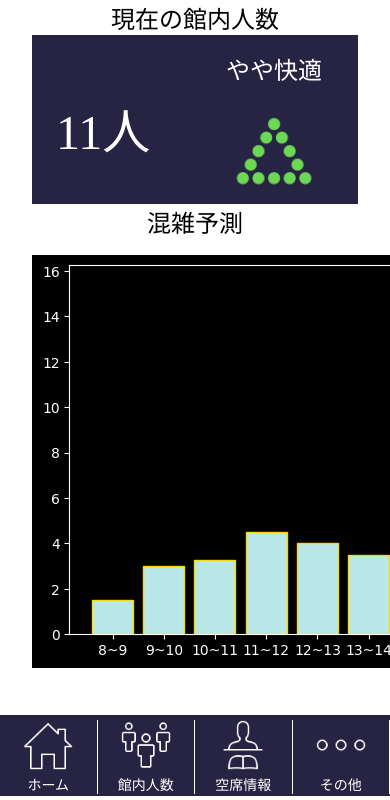
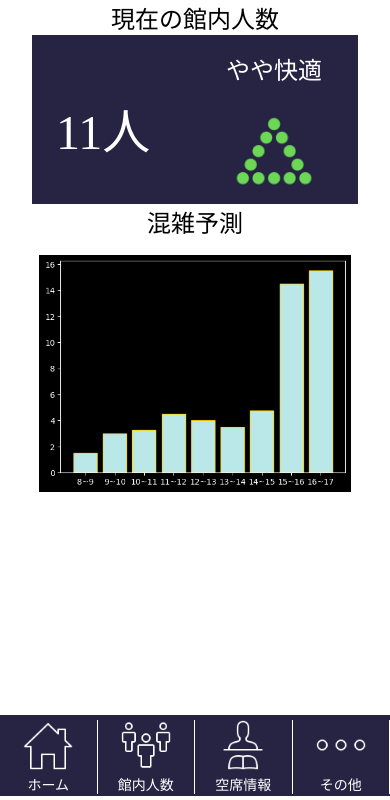
Before and after one commit to ibakosen-PBL2021/Akiwa-girl, a Django app: page /num/ in a window 390 px wide; the page is wider, and only the part inside the window is pictured. Shown: the part 48-848 px from the top of that part. Run offline with Django 4.2, Linux system fonts and the light colour scheme; data comes from the database, SQL or seed files in the repository.

Commit message:
modify style

```diff
--- a/akiwagirl/num/static/num/style.css
+++ b/akiwagirl/num/static/num/style.css
@@ -65,8 +65,12 @@
       height: 3em;
       background-color: #272343;
     }
+    .estimate {
+      text-align: center;
+    }
 
-    #estimate-img {
+    .estimate #estimate-img {
+      width: 80%;
       margin: 1rem 2rem;
     }
     .footer-menu {
```
